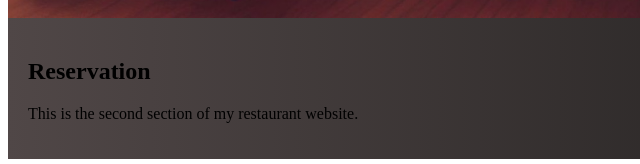
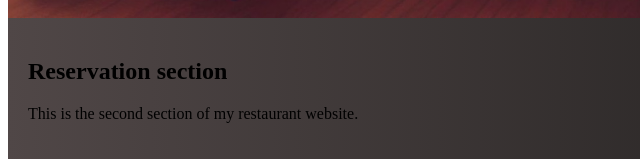
Before and after one commit to IshikaHere/ElegantEpicure, a plain HTML site: page index.html in a window 1280 px wide. Shown: the part 752-916 px from the top of the page, 0-640 px from the left. Drawn offline with Linux system fonts and the light colour scheme.

Commit message:
Testing changes

```diff
--- a/index.html
+++ b/index.html
@@ -21,7 +21,7 @@
       <div class="background-section">
       </section>
     <section class="section-color">
-      <h2>Reservation</h2>
+      <h2>Reservation section</h2>
       <p>This is the second section of my restaurant website.</p>
     </section>
 </body>
```
